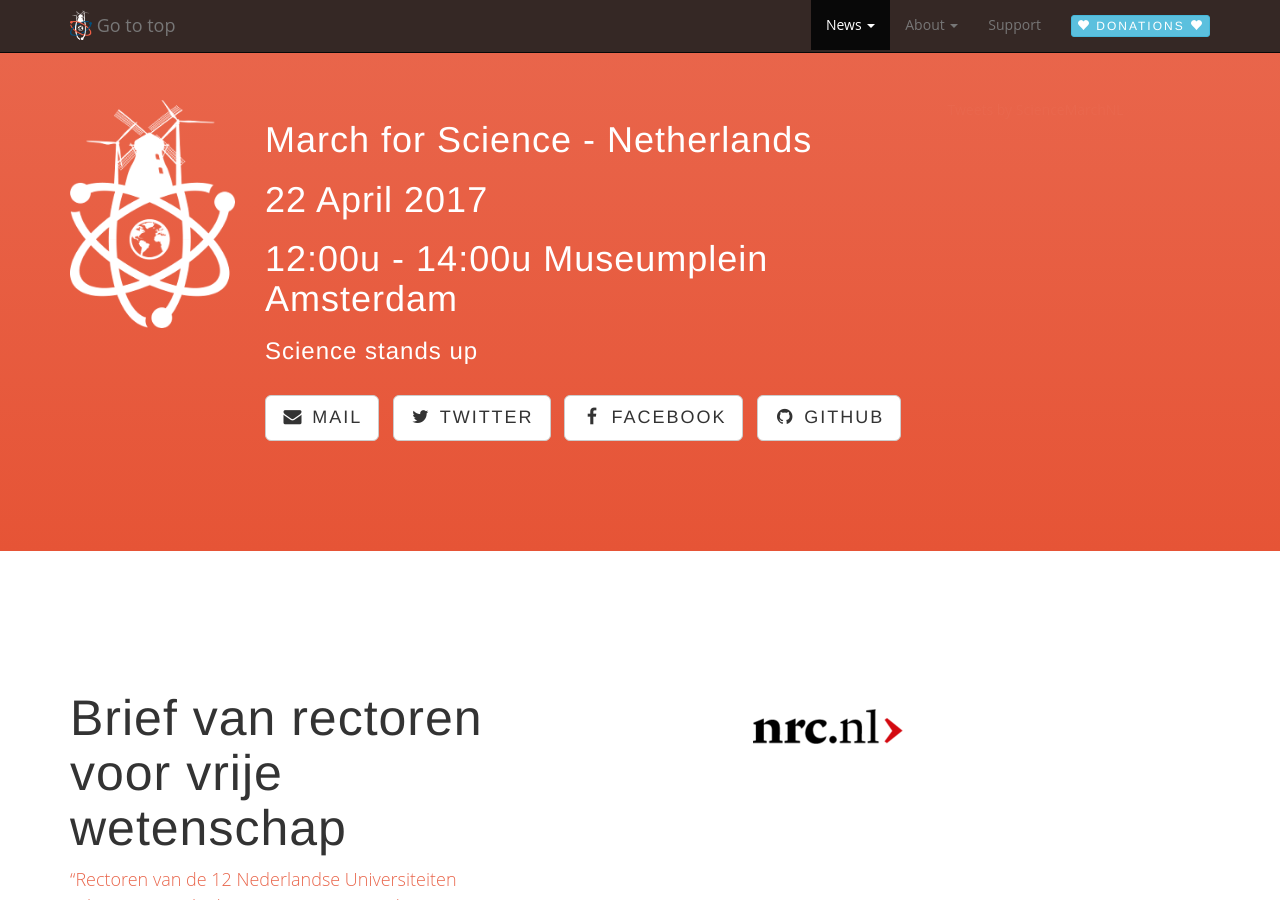
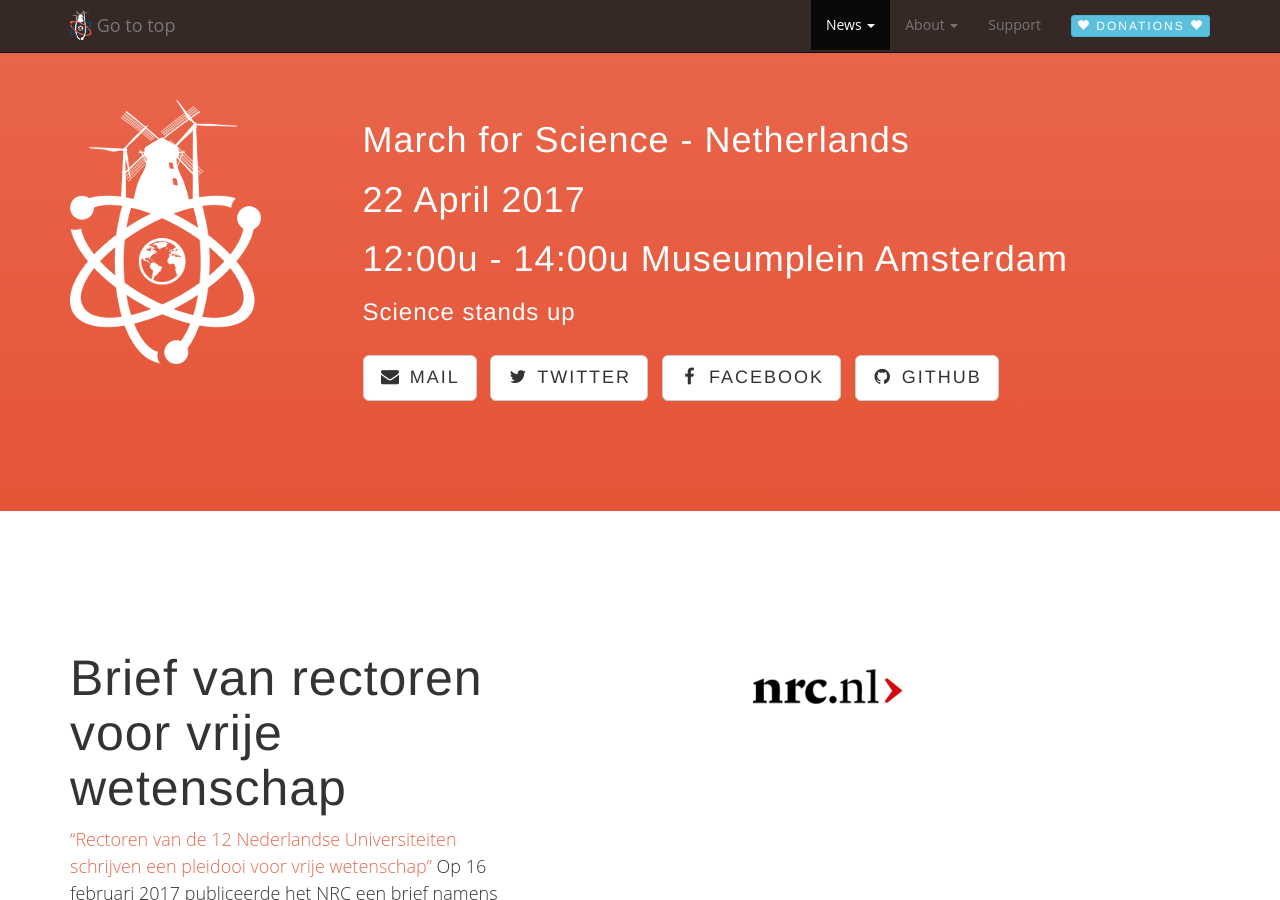
Before and after one commit to marchforsciencenl/marchforsciencenl-website, a Jekyll site: the page built from index.html, in a window 1280 px wide and 900 px high. Built offline with Jekyll 4.4.1, drawn with Linux system fonts in a browser that asks for light colours; comment, search, counter and statistics services are not loaded.

Commit message:
Redit layout of twitter

```diff
--- a/_includes/home.html
+++ b/_includes/home.html
@@ -5,10 +5,10 @@
 		<div class="container">
 
 			<div class="row">
-<div class="col-lg-2">
+<div class="col-lg-3">
 <img class="img-responsive" src="/img/MfS-NL.png" alt>
 </div>
-				<div class="col-lg-7">
+				<div class="col-lg-8">
 					<div class="intro-message">
 						<h1>March for Science - Netherlands</h1>
 						<h1>22 April 2017</h1>
@@ -24,9 +24,6 @@
 						</ul>
 					</div>
 				</div>
-<div class="col-lg-3">
-	<a class="twitter-timeline" data-width="300" data-height="600" data-dnt="true" data-theme="light" href="https://twitter.com/ScienceMarchNL">Tweets by ScienceMarchNL</a> <script async src="//platform.twitter.com/widgets.js" charset="utf-8"></script>
-</div>
 			</div>
 
 		</div>
--- a/_layouts/default.html
+++ b/_layouts/default.html
@@ -8,6 +8,7 @@
 		{% include news.html %}
 		{% include about.html %}
 		{% include support.html %}
+		{% include twitter.html %}
 		{% include footer.html %}
 		{% include js.html %}
 	</body>
```
